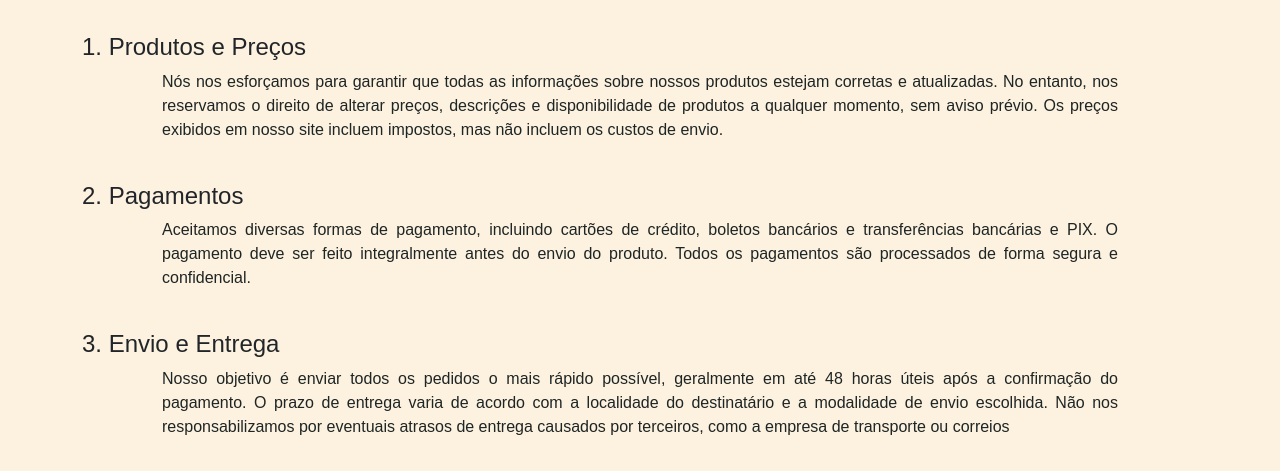
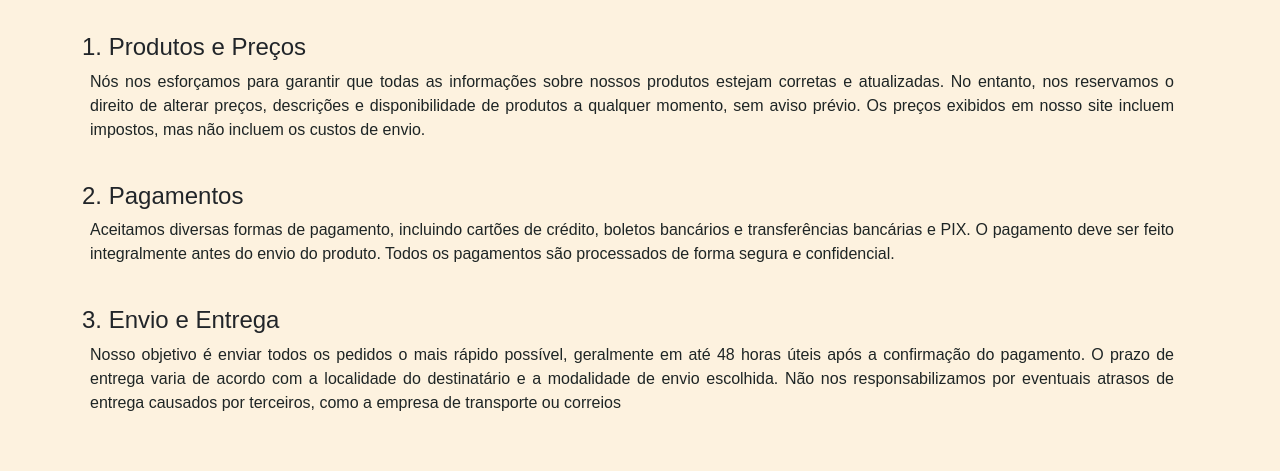
Before and after one commit to anevenancio/floreios, a website: page termos.html in a window 1280 px wide. Shown: the part 329-800 px from the top of the page. Drawn offline with nearby package versions, Linux system fonts and the light colour scheme; a web font is replaced by a local one.

Commit message:
Update styles.css

```diff
--- a/css/styles.css
+++ b/css/styles.css
@@ -23,8 +23,8 @@ p{
 }
 
 .p-text{
-    margin-left: 80px;
-    margin-right: 80px;
+    margin-left: .5rem;
+    margin-right: 1.5rem;
     text-align: justify;
     color: #1e2525;
 }
```
